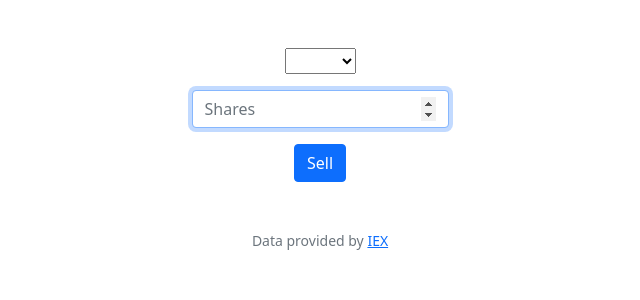
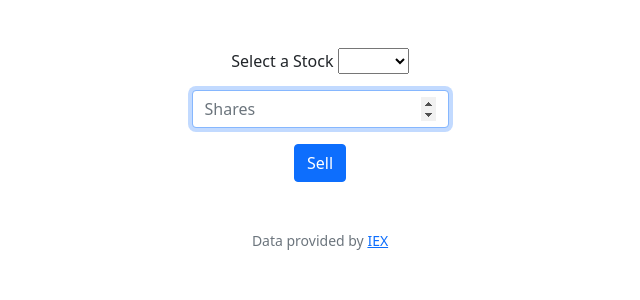
Before and after one commit to nednella/cs50, a Flask app: page /sell in a window 1280 px wide. Shown: the part 76-376 px from the top of the page, without its empty margins (320-960 px from the left). Run offline with Flask 3, Linux system fonts and the light colour scheme; a user stored in the database is signed in; data comes from the database, SQL or seed files in the repository; some libraries are stand-ins or nearby versions.

Commit message:
Fri, Apr 14, 2023, 5:15 PM +01:00

```diff
--- a/cs50/week9/finance/templates/sell.html
+++ b/cs50/week9/finance/templates/sell.html
@@ -7,6 +7,7 @@
 {% block main %}
     <form action="/sell" method="post">
         <div class="mb-3">
+            <label for="symbol">Select a Stock</label>
             <select name="symbol">
                 <option></option>
                 {% for symbol in symbols %}
```
